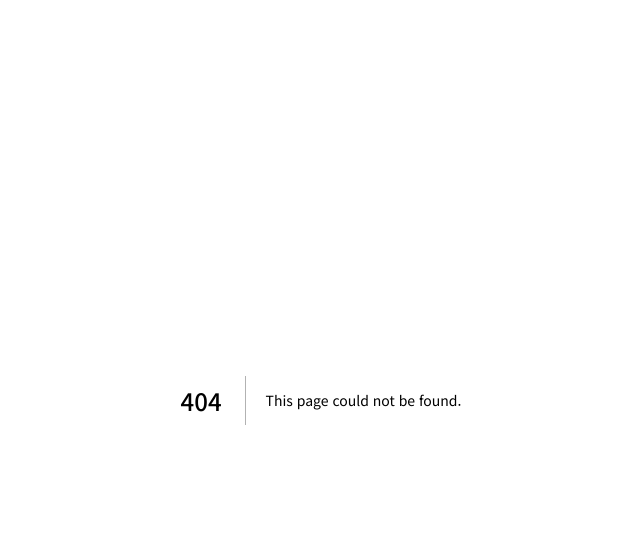
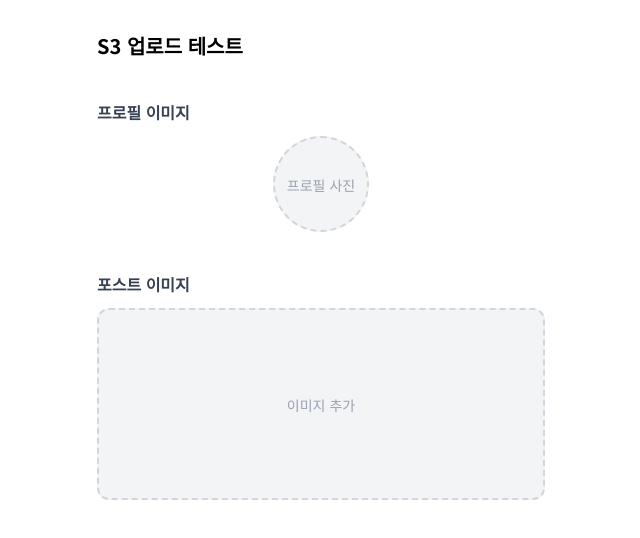
Before and after one commit to pda7th/blog-chat, a Next.js app in the folder my-app/: page /test-upload in a window 1280 px wide. Before the commit this address had no page. Shown: the top 538 px of the page, without its empty margins (319-959 px from the left). Built offline with nearby package versions, Linux system fonts and the light colour scheme.

Commit message:
feat: 이미지 업로드 전용 컴포넌트 추가

```diff
--- a/my-app/package.json
+++ b/my-app/package.json
@@ -13,6 +13,7 @@
     "db:studio": "drizzle-kit studio"
   },
   "dependencies": {
+    "@aws-sdk/client-s3": "^3.1001.0",
     "better-auth": "^1.5.2",
     "drizzle-orm": "^0.45.1",
     "mysql2": "^3.18.2",
--- /dev/null
+++ b/my-app/src/app/api/upload/route.ts
@@ -0,0 +1,37 @@
+import { PutObjectCommand } from '@aws-sdk/client-s3';
+import { NextResponse } from 'next/server';
+import { s3, S3_BUCKET, S3_BASE_URL } from '@/lib/s3';
+
+const ALLOWED_TYPES = ['image/jpeg', 'image/png', 'image/webp', 'image/gif'];
+const MAX_SIZE = 5 * 1024 * 1024; // 5MB
+
+export async function POST(request: Request) {
+  const formData = await request.formData();
+  const file = formData.get('file') as File | null;
+  const folder = (formData.get('folder') as string) ?? 'misc';
+
+  if (!file) {
+    return NextResponse.json({ error: '파일이 없습니다.' }, { status: 400 });
+  }
+  if (!ALLOWED_TYPES.includes(file.type)) {
+    return NextResponse.json({ error: '이미지 파일만 업로드 가능합니다.' }, { status: 400 });
+  }
+  if (file.size > MAX_SIZE) {
+    return NextResponse.json({ error: '파일 크기는 5MB 이하여야 합니다.' }, { status: 400 });
+  }
+
+  const ext = file.name.split('.').pop();
+  const key = `${folder}/${Date.now()}-${Math.random().toString(36).slice(2)}.${ext}`;
+  const buffer = Buffer.from(await file.arrayBuffer());
+
+  await s3.send(
+    new PutObjectCommand({
+      Bucket: S3_BUCKET,
+      Key: key,
+      Body: buffer,
+      ContentType: file.type,
+    }),
+  );
+
+  return NextResponse.json({ url: `${S3_BASE_URL}/${key}` });
+}
--- /dev/null
+++ b/my-app/src/app/test-upload/page.tsx
@@ -0,0 +1,35 @@
+'use client';
+
+import { useState } from 'react';
+import ImageUpload from '@/components/common/ImageUpload/ImageUpload';
+
+export default function TestUploadPage() {
+  const [profileUrl, setProfileUrl] = useState<string | null>(null);
+  const [postUrl, setPostUrl] = useState<string | null>(null);
+
+  return (
+    <div className="max-w-lg mx-auto p-8 flex flex-col gap-10">
+      <h1 className="text-xl font-bold">S3 업로드 테스트</h1>
+
+      <section className="flex flex-col gap-3">
+        <h2 className="font-semibold text-gray-700">프로필 이미지</h2>
+        <ImageUpload folder="profiles" onUpload={setProfileUrl} />
+        {profileUrl && (
+          <a href={profileUrl} target="_blank" rel="noreferrer" className="text-xs text-blue-500 break-all">
+            {profileUrl}
+          </a>
+        )}
+      </section>
+
+      <section className="flex flex-col gap-3">
+        <h2 className="font-semibold text-gray-700">포스트 이미지</h2>
+        <ImageUpload folder="posts" onUpload={setPostUrl} />
+        {postUrl && (
+          <a href={postUrl} target="_blank" rel="noreferrer" className="text-xs text-blue-500 break-all">
+            {postUrl}
+          </a>
+        )}
+      </section>
+    </div>
+  );
+}
--- /dev/null
+++ b/my-app/src/components/common/ImageUpload/ImageUpload.tsx
@@ -0,0 +1,88 @@
+'use client';
+
+import { useRef, useState } from 'react';
+
+type UploadFolder = 'profiles' | 'posts';
+
+interface ImageUploadProps {
+  folder: UploadFolder;
+  onUpload: (url: string) => void;
+  currentUrl?: string;
+}
+
+export default function ImageUpload({ folder, onUpload, currentUrl }: ImageUploadProps) {
+  const inputRef = useRef<HTMLInputElement>(null);
+  const [preview, setPreview] = useState<string | null>(currentUrl ?? null);
+  const [loading, setLoading] = useState(false);
+  const [error, setError] = useState<string | null>(null);
+
+  const isProfile = folder === 'profiles';
+
+  const handleChange = async (e: React.ChangeEvent<HTMLInputElement>) => {
+    const file = e.target.files?.[0];
+    if (!file) return;
+
+    setError(null);
+    setPreview(URL.createObjectURL(file));
+    setLoading(true);
+
+    try {
+      const formData = new FormData();
+      formData.append('file', file);
+      formData.append('folder', folder);
+
+      const res = await fetch('/api/upload', { method: 'POST', body: formData });
+      const data = await res.json();
+
+      if (!res.ok) {
+        setError(data.error ?? '업로드에 실패했습니다.');
+        setPreview(currentUrl ?? null);
+        return;
+      }
+
+      onUpload(data.url);
+    } catch {
+      setError('업로드 중 오류가 발생했습니다.');
+      setPreview(currentUrl ?? null);
+    } finally {
+      setLoading(false);
+    }
+  };
+
+  return (
+    <div className="flex flex-col items-center gap-2">
+      <button
+        type="button"
+        onClick={() => inputRef.current?.click()}
+        disabled={loading}
+        className={[
+          'relative overflow-hidden bg-gray-100 border-2 border-dashed border-gray-300 hover:border-green-400 transition-colors',
+          isProfile ? 'w-24 h-24 rounded-full' : 'w-full h-48 rounded-xl',
+          loading ? 'opacity-60 cursor-not-allowed' : 'cursor-pointer',
+        ].join(' ')}
+      >
+        {preview ? (
+          // eslint-disable-next-line @next/next/no-img-element
+          <img src={preview} alt="미리보기" className="w-full h-full object-cover" />
+        ) : (
+          <span className="text-gray-400 text-sm">{isProfile ? '프로필 사진' : '이미지 추가'}</span>
+        )}
+        {loading && (
+          <div className="absolute inset-0 flex items-center justify-center bg-black/30">
+            <span className="text-white text-xs">업로드 중...</span>
+          </div>
+        )}
+      </button>
+
+      {error && <p className="text-red-500 text-xs">{error}</p>}
+
+      <input
+        ref={inputRef}
+        type="file"
+        accept="image/jpeg,image/png,image/webp,image/gif"
+        className="hidden"
+        onChange={handleChange}
+      />
+    </div>
+  );
+}
--- /dev/null
+++ b/my-app/src/lib/s3.ts
@@ -0,0 +1,12 @@
+import { S3Client } from '@aws-sdk/client-s3';
+
+export const s3 = new S3Client({
+  region: process.env.AWS_REGION!,
+  credentials: {
+    accessKeyId: process.env.AWS_ACCESS_KEY_ID!,
+    secretAccessKey: process.env.AWS_SECRET_ACCESS_KEY!,
+  },
+});
+
+export const S3_BUCKET = process.env.AWS_S3_BUCKET_NAME!;
+export const S3_BASE_URL = `https://${S3_BUCKET}.s3.${process.env.AWS_REGION}.amazonaws.com`;
```
Also changed, not shown: 2 other files (tests, documents, lock files or other folders).
